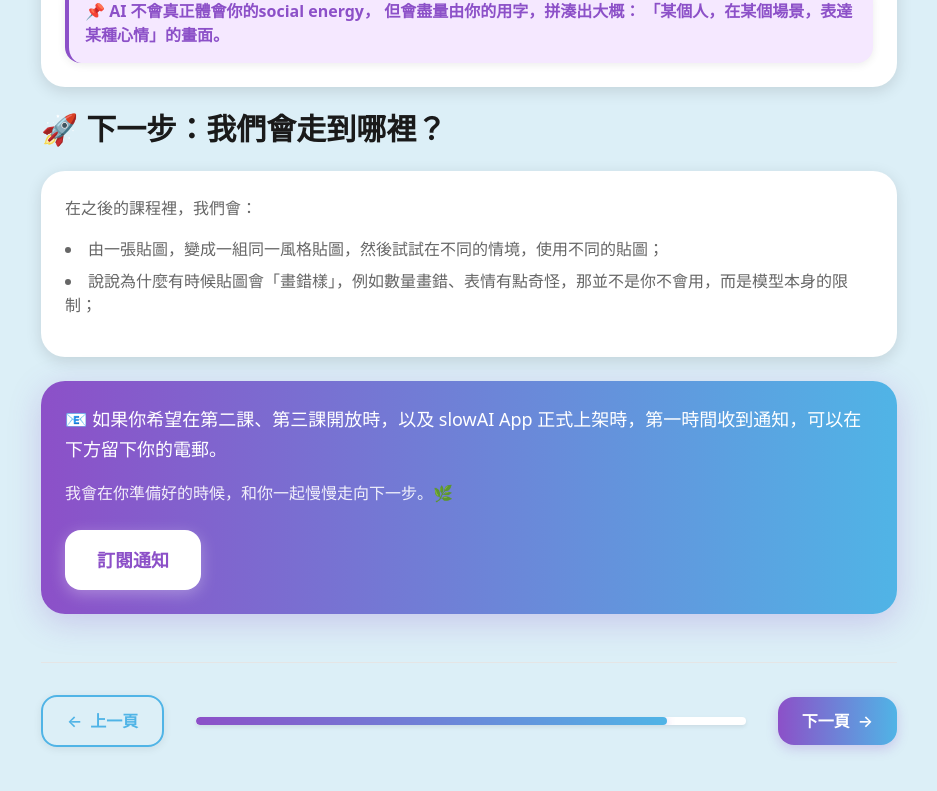
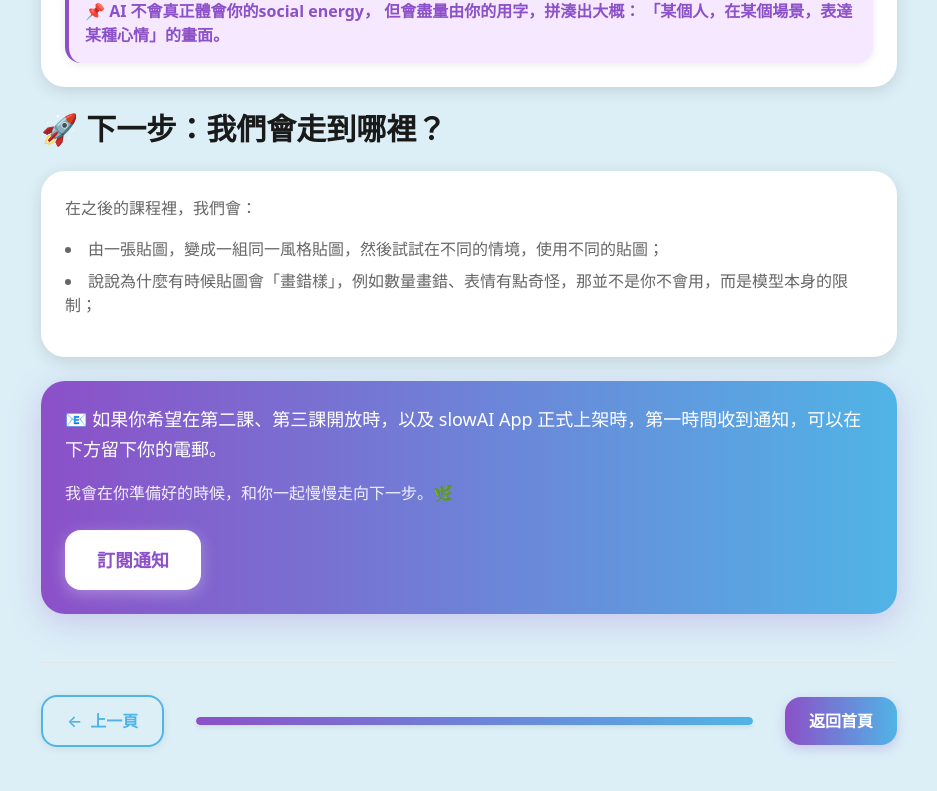
Before and after one commit to echohuiecho/pix-mint-web, a Next.js app: page /lesson-1/6 in a window 1280 px wide. Shown: the part 908-1699 px from the top of the page, without its empty margins (171-1108 px from the left). Built offline with nearby package versions, Linux system fonts and the light colour scheme.

Commit message:
pagination update

```diff
--- a/app/lesson-1/6/page.tsx
+++ b/app/lesson-1/6/page.tsx
@@ -181,7 +181,7 @@ export default function Lesson1Review() {
           </div>
         </section>
 
-        <LessonNavigation currentPage={6} totalPages={7} />
+        <LessonNavigation currentPage={6} totalPages={6} />
       </div>
     </div>
   );
```
